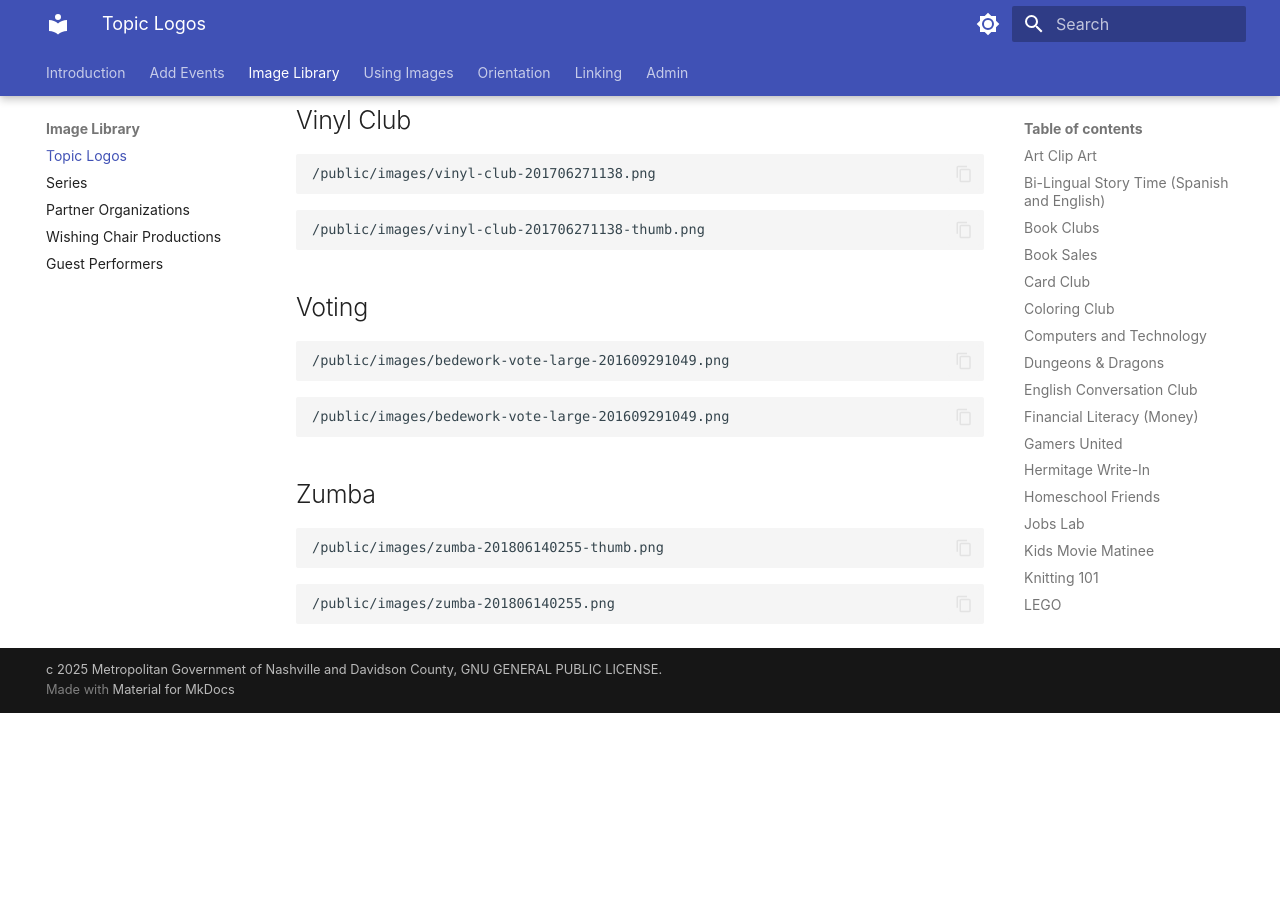
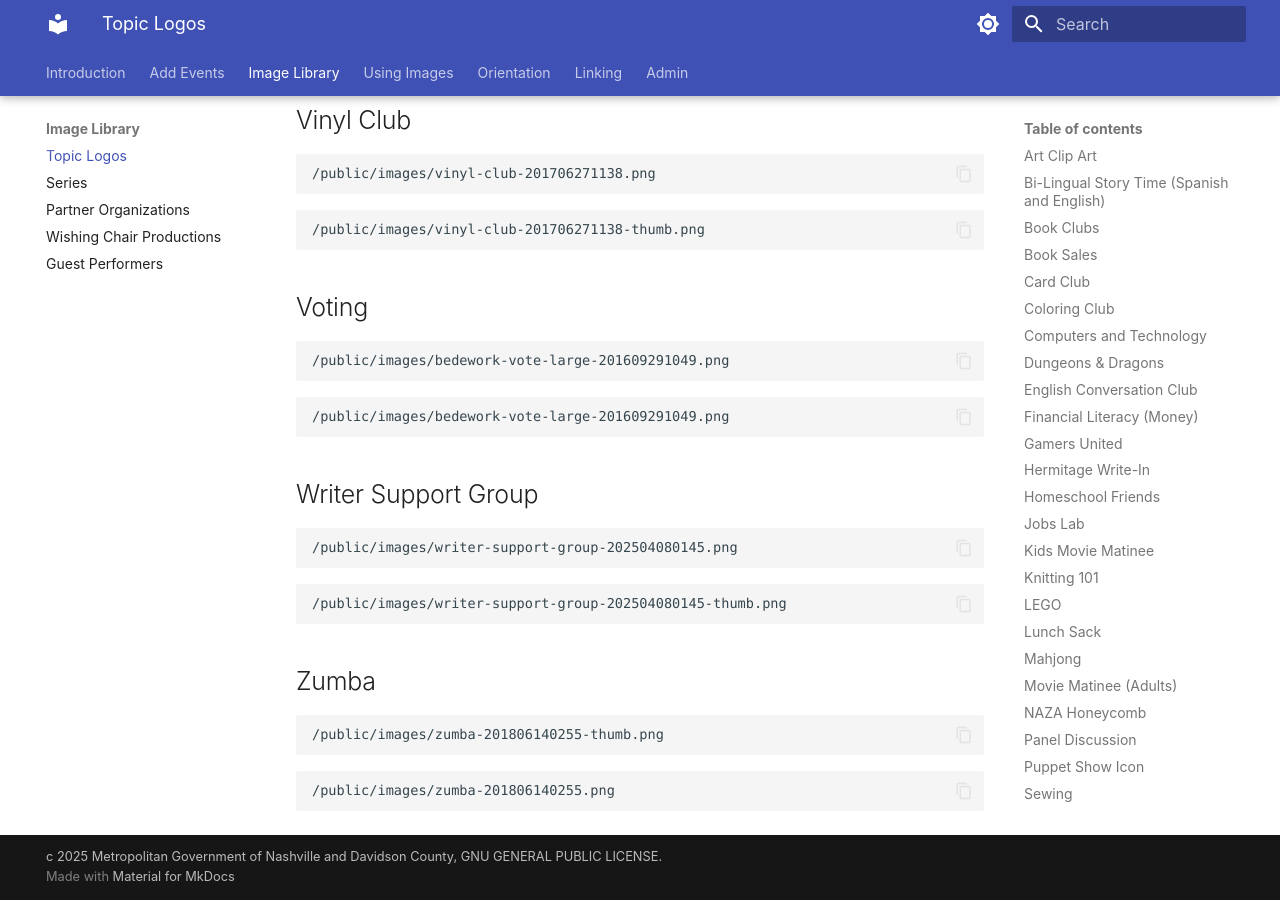
Before and after one commit to Nashville-Public-Library/bedework-docs, an MkDocs documentation site: the page built from docs/image-library/topic-logos.md, in a window 1280 px wide and 900 px high, scrolled down 6208 px. Built offline with MkDocs 1.6.1 and Material for MkDocs 9.7.7, drawn with Linux system fonts in a browser that asks for light colours; before the commit the page ends 6921 px from its top, so only the background shows below that.

Commit message:
addig writer support group

````diff
--- a/docs/image-library/topic-logos.md
+++ b/docs/image-library/topic-logos.md
@@ -349,6 +349,16 @@ Hermitage Write-In
 /public/images/bedework-vote-large-201609291049.png
 ```
 
+## Writer Support Group
+
+```text
+/public/images/writer-support-group-202504080145.png
+```
+
+```text
+/public/images/writer-support-group-202504080145-thumb.png
+```
+
 ## Zumba
 
 ```
````
